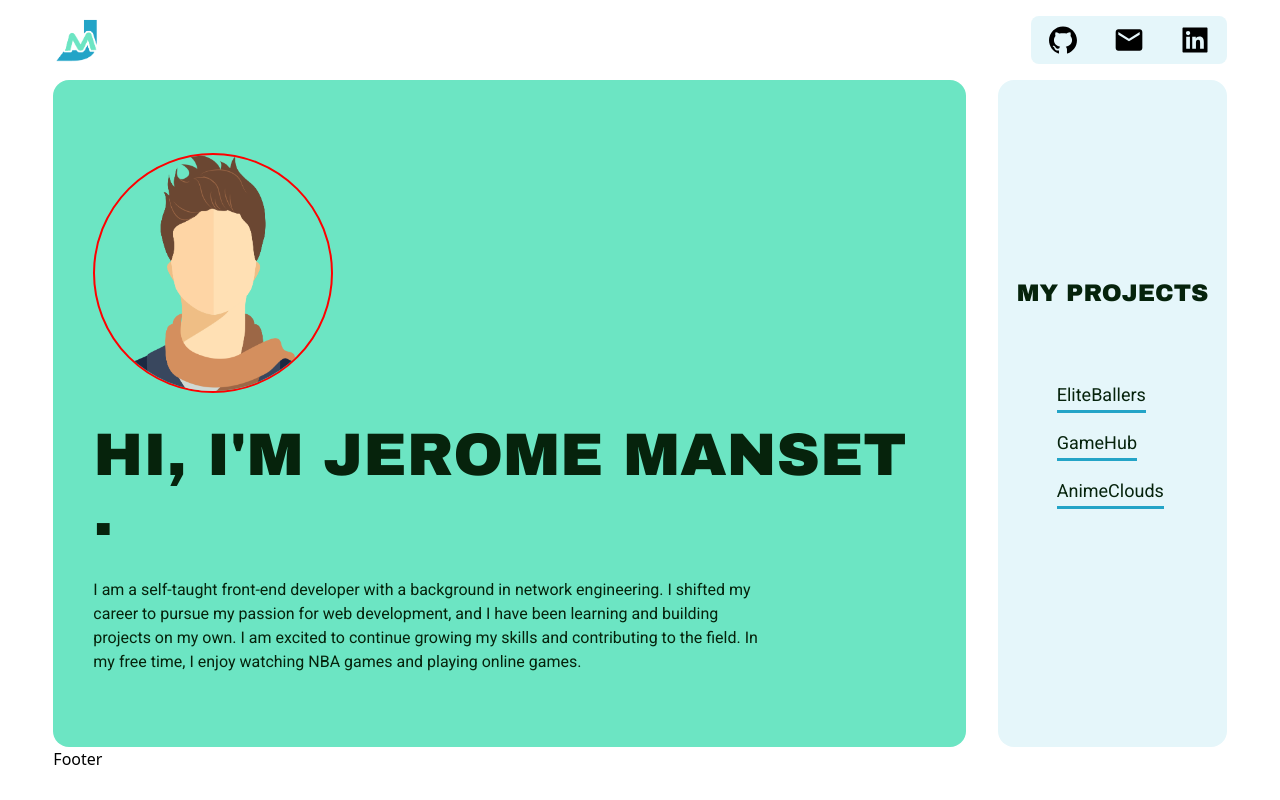
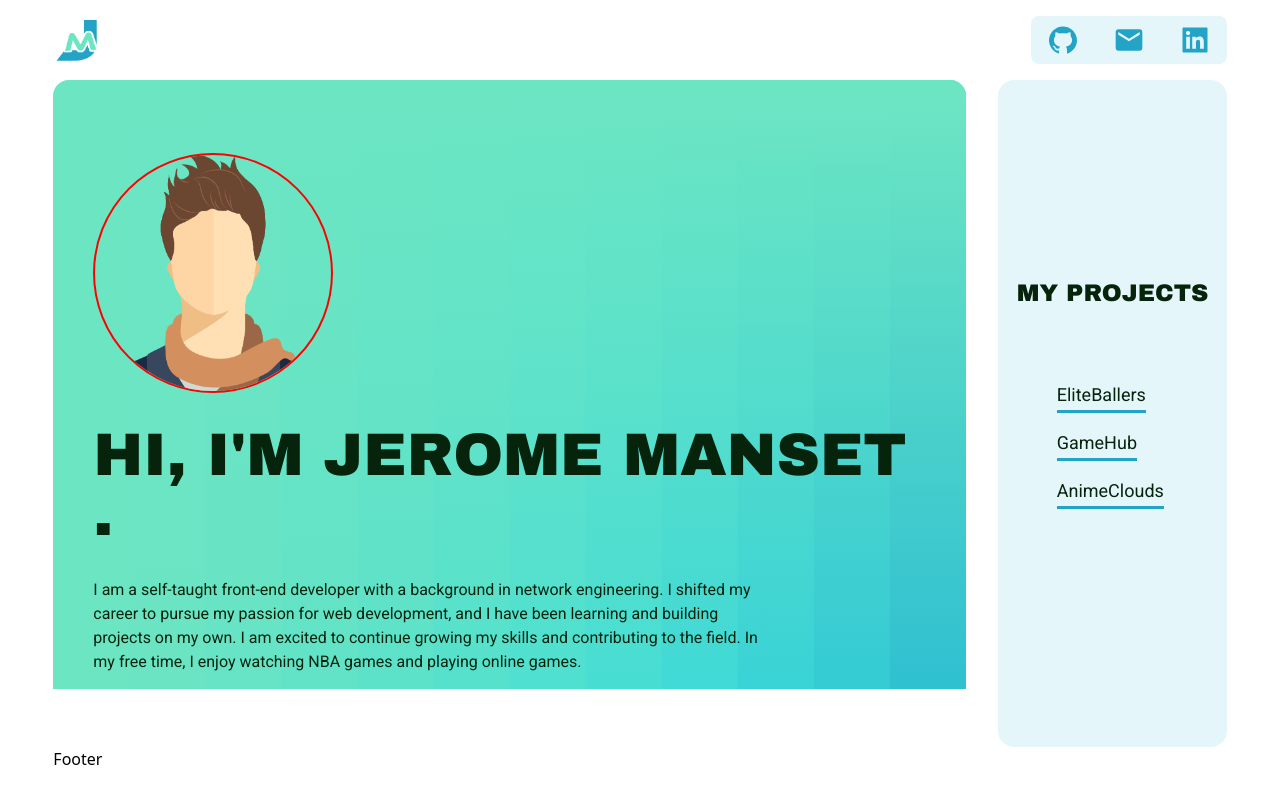
Before and after one commit to kujerocoding/jeromemanset, a React (Vite) app: page / in a window 1280 px wide. Built offline with nearby package versions, Linux system fonts and the light colour scheme.

Commit message:
Update styles

```diff
--- a/src/components/Main.jsx
+++ b/src/components/Main.jsx
@@ -4,6 +4,7 @@ import Links from './Links'
 import PresenceChild from './PresenceChild'
 import { AnimatePresence, motion } from 'framer-motion'
 import Project from './Project'
+import MainBG from '../assets/images/bg-main.svg'
 
 const Main = ({filteredData, setData}) => {
 
@@ -58,8 +59,9 @@ const Main = ({filteredData, setData}) => {
   };
 
   return (
-      <div className='w-11/12 mx-auto h-5/6 md:flex gap-8 '>
-        <div className='relative w-full h-full bg-primary rounded-2xl'>
+      <div className='w-11/12 mx-auto h-5/6 md:flex gap-8 overflow-hidden'>
+        <div className='relative w-full h-full rounded-2xl overflow-hidden'>
+          <div className='absolute top-0 left-0 w-full'><img src={MainBG} alt="" /></div>
           <AnimatePresence>
             {isVisible && conditionalRender()}
           </AnimatePresence>
--- a/src/components/Navbar.jsx
+++ b/src/components/Navbar.jsx
@@ -6,7 +6,7 @@ import Logo from '../assets/images/logo.png'
 const NavBar = () => {
 
   return (
-    <nav className='py-4'>
+    <nav className='py-4 '>
       <ul className='w-11/12 mx-auto flex items-center justify-between'>
         <li><a href="" onClick={() => window.location.reload()}><img src={Logo} className='w-12 h-12'></img></a></li>
         <div className='w-2/12 flex justify-between bg-secondary py-2 px-4 rounded-lg'>
--- a/src/index.css
+++ b/src/index.css
@@ -28,7 +28,7 @@ body{
 }
 
 .icon{
-    @apply w-8 h-8;
+    @apply w-8 h-8 fill-accent;
 }
 
 .btn-external{
--- a/tailwind.config.js
+++ b/tailwind.config.js
@@ -10,7 +10,8 @@ export default {
         'text': '#06230c',
         'primary': '#6ce5c3',
         'secondary': '#e5f6fa',
-        'accent': '#23a4c7'
+        'accent': '#23a4c7',
+        'test': '#f2f4f3'
       },
       fontFamily:{
         'archivo': 'Archivo Black, sans-serif',
```
Also changed, not shown: src/assets/images/bg-main.svg (added).
